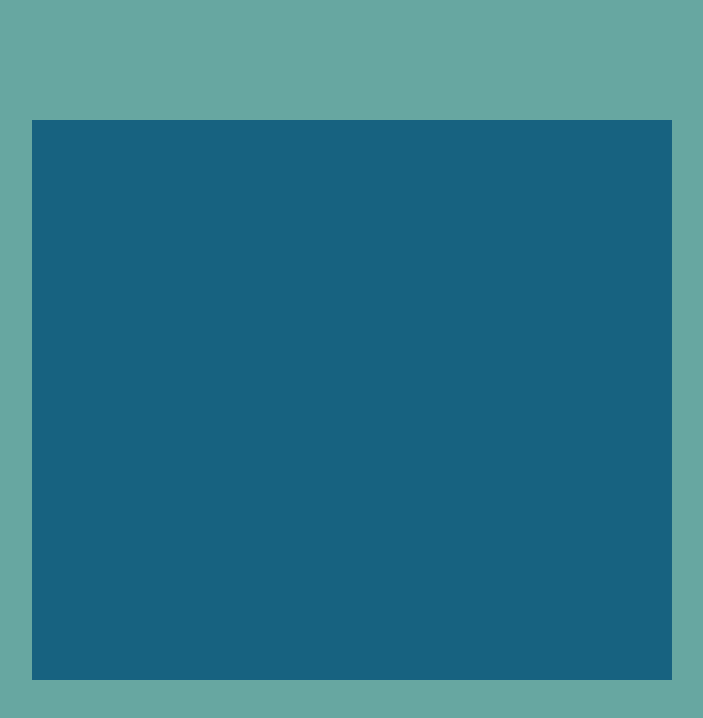
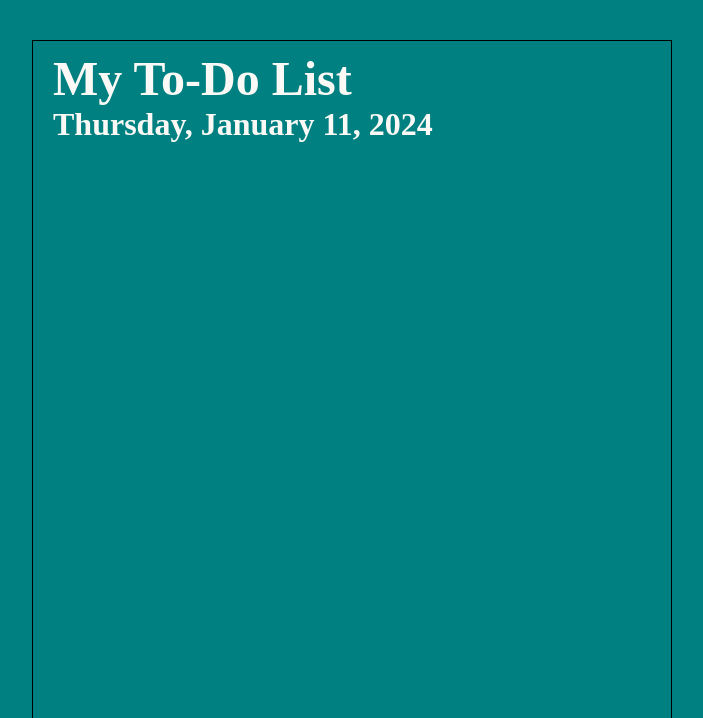
Before and after one commit to NaspoDev/To-Do, a React (Vite) app in the folder client/: page / in a window 1280 px wide. Shown: the top 718 px of the page, without its empty margins (288-991 px from the left). Built offline with nearby package versions, Linux system fonts and the light colour scheme.

Commit message:
Started work on ToDoContainer

```diff
--- a/client/src/App.scss
+++ b/client/src/App.scss
@@ -4,7 +4,7 @@
 .App {
   width: 100%;
   height: 100vh;
-  background-color: $blue-1;
+  background-color: $background-color-teal;
 
   display: flex;
   flex-direction: column;
@@ -16,9 +16,25 @@
   display: flex;
   flex-direction: column;
   align-items: center;
-  justify-content: center;
+  justify-content: flex-start;
 
   width: 50%;
-  height: 70%;
-  background-color: $blue-2;
+  height: 90%;
+  border: 1px solid black;
+  padding: 10px 20px;
+
+  .heading-area {
+    display: flex;
+    flex-direction: column;
+    align-items: flex-start;
+    justify-content: flex-start;
+
+    width: 100%;
+    height: 20%;
+
+    h2 {
+      font-size: 32px;
+      margin: 0;
+    }
+  }
 }
--- a/client/src/components/ToDoContainer.jsx
+++ b/client/src/components/ToDoContainer.jsx
@@ -1,5 +1,44 @@
+// ToDoContainer Component
+
+const daysOfTheWeek = [
+  "Sunday",
+  "Monday",
+  "Tuesday",
+  "Wednesday",
+  "Thursday",
+  "Friday",
+  "Saturday",
+];
+
+const months = [
+  "January",
+  "February",
+  "March",
+  "April",
+  "May",
+  "June",
+  "July",
+  "August",
+  "September",
+  "October",
+  "November",
+  "December",
+];
+
 function ToDoContainer() {
-  return <div className="ToDoContainer"></div>;
+  let currentDate = new Date();
+  let writtenDay = daysOfTheWeek[currentDate.getDay()];
+  let writtenMonth = months[currentDate.getMonth()];
+  let fullDateFormatted = `${writtenDay}, ${writtenMonth} ${currentDate.getDate()}, ${currentDate.getFullYear()}`;
+
+  return (
+    <div className="ToDoContainer">
+      <div className="heading-area">
+        <h1 className="main-heading">My To-Do List</h1>
+        <h2 className="date-subheading">{fullDateFormatted}</h2>
+      </div>
+    </div>
+  );
 }
 
 export default ToDoContainer;
--- a/client/src/css/App.css
+++ b/client/src/css/App.css
@@ -14,7 +14,7 @@ body {
 }
 
 h1, h2, h3, h4, h5, h6, li, a {
-  font-family: "Font 1 Name";
+  color: #faf9f6;
 }
 
 h1 {
@@ -30,7 +30,7 @@ h3 {
 }
 
 p, button, input, textarea {
-  font-family: "Font 2 Name";
+  color: #faf9f6;
   font-size: 18px;
 }
 
@@ -45,7 +45,7 @@ img {
 .App {
   width: 100%;
   height: 100vh;
-  background-color: #67a7a1;
+  background-color: #008080;
   display: flex;
   flex-direction: column;
   align-items: center;
@@ -56,8 +56,21 @@ img {
   display: flex;
   flex-direction: column;
   align-items: center;
-  justify-content: center;
+  justify-content: flex-start;
   width: 50%;
-  height: 70%;
-  background-color: #176280;
+  height: 90%;
+  border: 1px solid black;
+  padding: 10px 20px;
 }
+.ToDoContainer .heading-area {
+  display: flex;
+  flex-direction: column;
+  align-items: flex-start;
+  justify-content: flex-start;
+  width: 100%;
+  height: 20%;
+}
+.ToDoContainer .heading-area h2 {
+  font-size: 32px;
+  margin: 0;
+}
--- a/client/src/css/index.css
+++ b/client/src/css/index.css
@@ -14,7 +14,7 @@ body {
 }
 
 h1, h2, h3, h4, h5, h6, li, a {
-  font-family: "Font 1 Name";
+  color: #faf9f6;
 }
 
 h1 {
@@ -30,7 +30,7 @@ h3 {
 }
 
 p, button, input, textarea {
-  font-family: "Font 2 Name";
+  color: #faf9f6;
   font-size: 18px;
 }
 
--- a/client/src/index.scss
+++ b/client/src/index.scss
@@ -25,8 +25,8 @@ html {
 // }
 
 // Variables
-$blue-1: #67a7a1;
-$blue-2: #176280;
+$background-color-teal: #008080;
+$text-color-white: #faf9f6;
 
 body {
   overflow-x: hidden;
@@ -34,8 +34,8 @@ body {
 
 // prettier-ignore
 h1, h2, h3, h4, h5, h6, li, a {
-    font-family: "Font 1 Name";
-    // color: $variable-name;
+    // font-family: "";
+    color: $text-color-white;
   }
 
 h1 {
@@ -52,8 +52,8 @@ h3 {
 
 // prettier-ignore
 p, button, input, textarea {
-  font-family: "Font 2 Name";
-  // color: $variable-name;
+  // font-family: "";
+  color: $text-color-white;
   font-size: 18px;
   }
 
```
